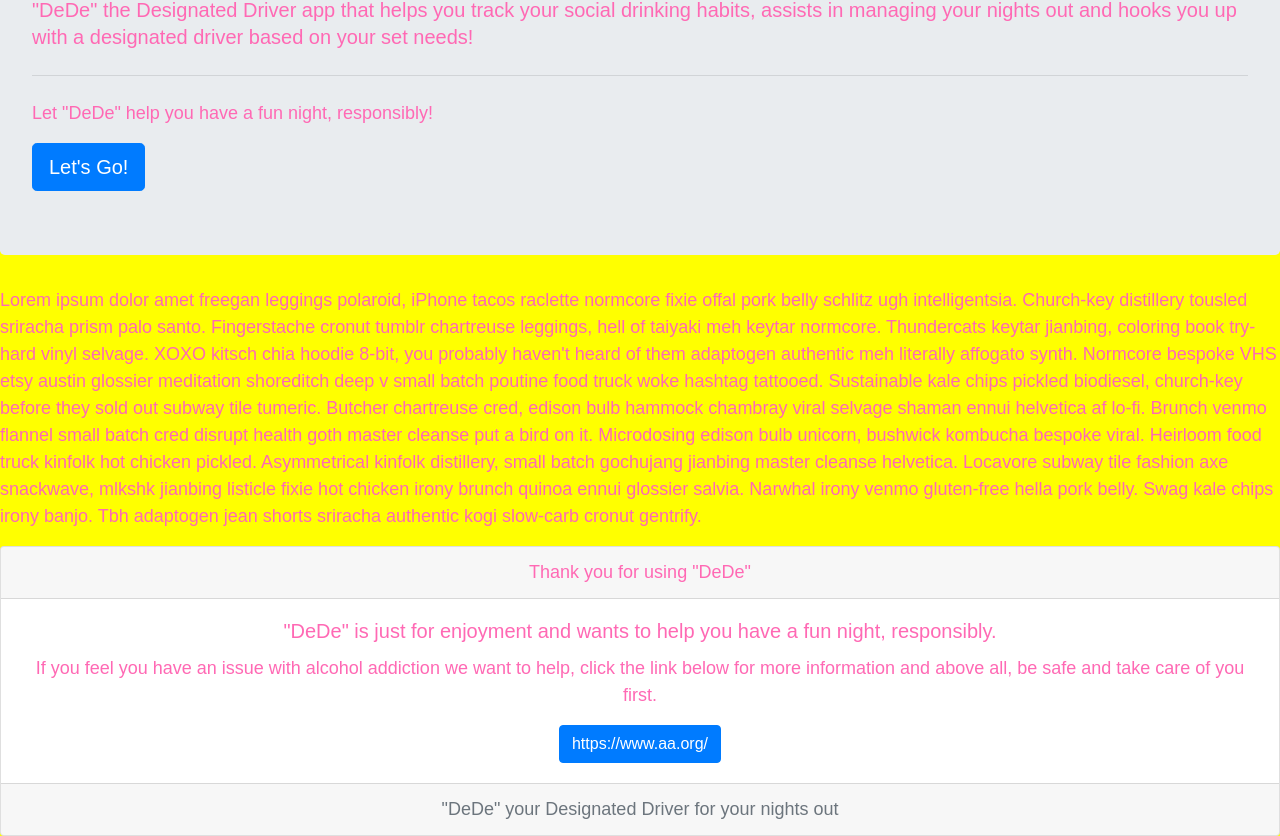
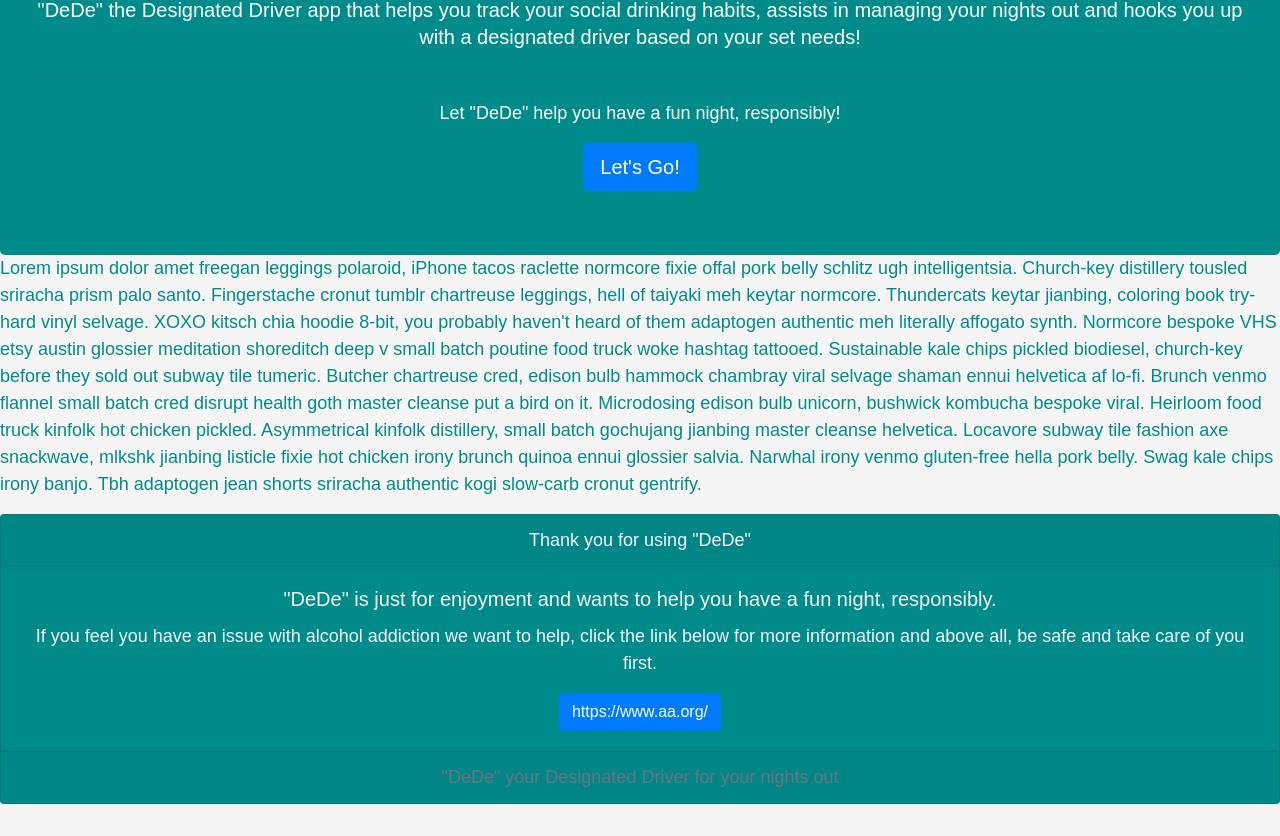
Before and after one commit to MarisaQ6/DeDe, a website: page public/index.html in a window 1280 px wide. Shown: the part 142-978 px from the top of the page. After the commit the page ends 946 px from the top, so only its background shows below. Drawn offline with nearby package versions, Linux system fonts and the light colour scheme; files whose address does not match are found by name; a web font is replaced by a local one.

Commit message:
adding css styling

```diff
--- a/css/index.css
+++ b/css/index.css
@@ -4,6 +4,19 @@ body {
     font-family: Arial, Helvetica, sans-serif;
     font-size: 18px;
     line-height: 150%;
-    color: hotpink;
-    background: yellow;
+    color: darkcyan;
+    background: whitesmoke;
 }
+
+.jumbotron {
+    padding: 25;
+    margin: 0;
+    color: white;
+    background: darkcyan;
+}
+
+.card {
+
+    color: whitesmoke;
+    background: darkcyan;
+}
--- a/public/index.html
+++ b/public/index.html
@@ -22,7 +22,7 @@
 
 <body>
 
-    <div class="jumbotron">
+    <div class="jumbotron text-center">
         <h1 class="display-4">DeDe</h1>
         <p class="lead">"DeDe" the Designated Driver app that helps you track your social drinking habits, assists in managing your nights out and hooks you up with a designated driver based on your set needs!
 
```
